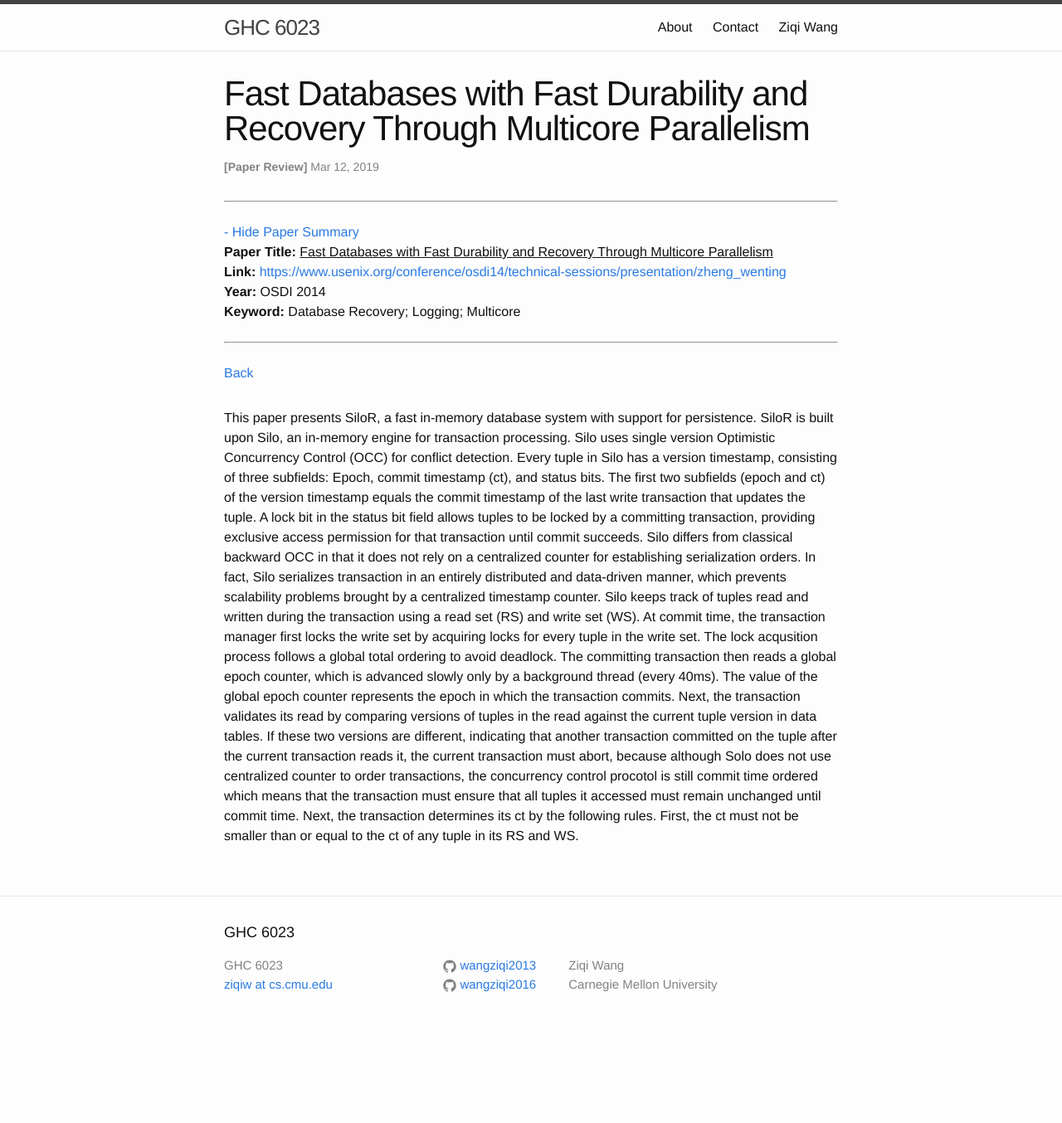
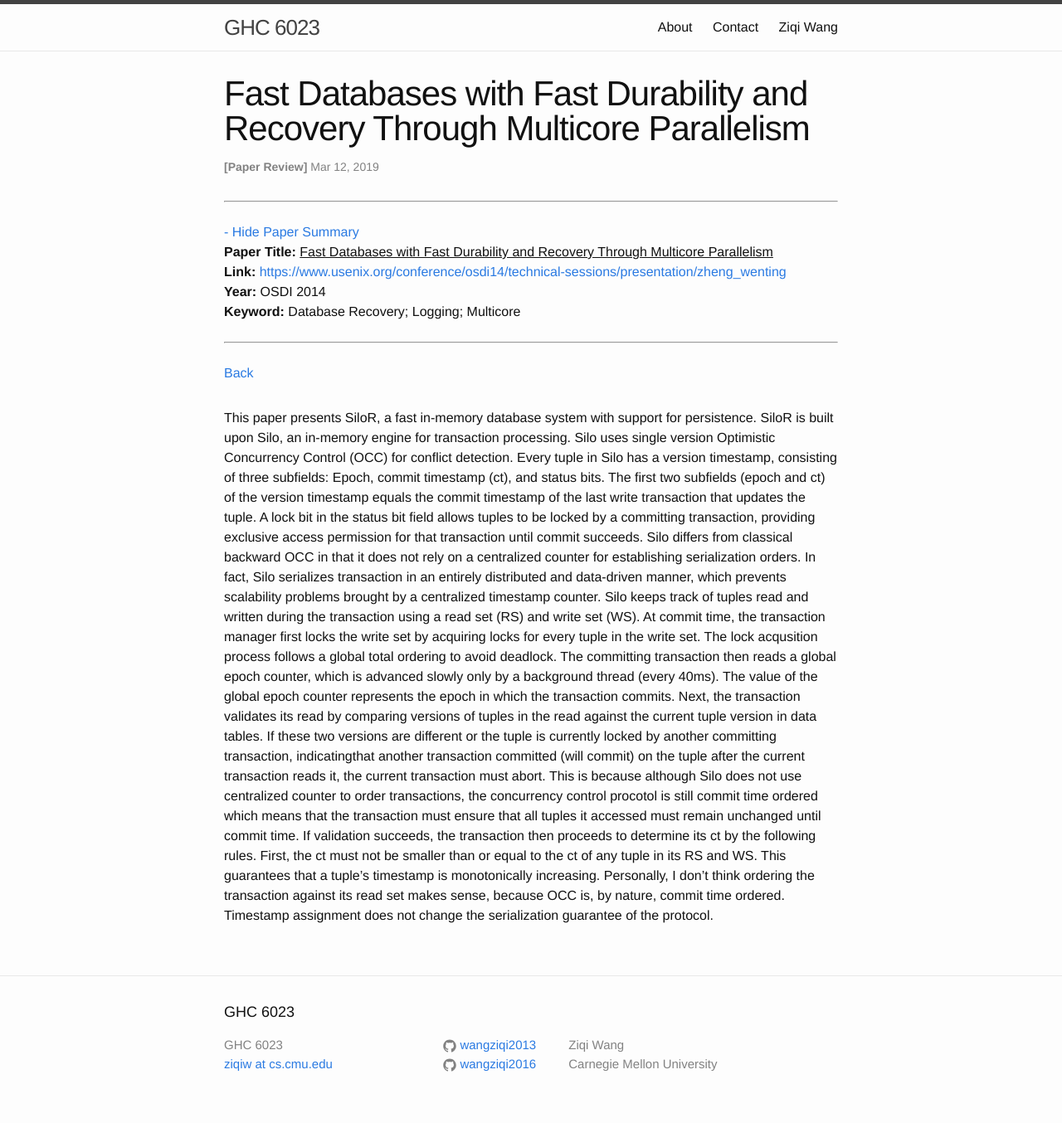
Before and after one commit to wangziqi2013/wangziqi2013.github.io, a Jekyll site: the page built from _posts/2019-03-11-silor.markdown, in a window 1280 px wide. Shown: the whole page at 83% size. Built offline with Jekyll 4.4.1, drawn with Linux system fonts in a browser that asks for light colours; before the commit the page ends 1258 px from its top, so only the background shows below that.

Commit message:
Working on TID assignment

```diff
--- a/_posts/2019-03-11-silor.markdown
+++ b/_posts/2019-03-11-silor.markdown
@@ -26,10 +26,12 @@ timestamp counter. Silo keeps track of tuples read and written during the transa
 set. The lock acqusition process follows a global total ordering to avoid deadlock. The committing transaction then
 reads a global epoch counter, which is advanced slowly only by a background thread (every 40ms). The value of the global
 epoch counter represents the epoch in which the transaction commits. Next, the transaction validates its read by comparing
-versions of tuples in the read against the current tuple version in data tables. If these two versions are different, indicating
-that another transaction committed on the tuple after the current transaction reads it, the current transaction must abort,
-because although Solo does not use centralized counter to order transactions, the concurrency control procotol is still
-commit time ordered which means that the transaction must ensure that all tuples it accessed must remain unchanged until
-commit time.
-Next, the transaction determines its ct by the following
-rules. First, the ct must not be smaller than or equal to the ct of any tuple in its RS and WS.
+versions of tuples in the read against the current tuple version in data tables. If these two versions are different or
+the tuple is currently locked by another committing transaction, indicatingthat another transaction committed (will commit)
+on the tuple after the current transaction reads it, the current transaction must abort. This is because although Silo does
+not use centralized counter to order transactions, the concurrency control procotol is still commit time ordered which
+means that the transaction must ensure that all tuples it accessed must remain unchanged until commit time. If validation
+succeeds, the transaction then proceeds to determine its ct by the following rules. First, the ct must not be smaller than
+or equal to the ct of any tuple in its RS and WS. This guarantees that a tuple's timestamp is monotonically increasing.
+Personally, I don't think ordering the transaction against its read set makes sense, because OCC is, by nature, commit
+time ordered. Timestamp assignment does not change the serialization guarantee of the protocol.
```
